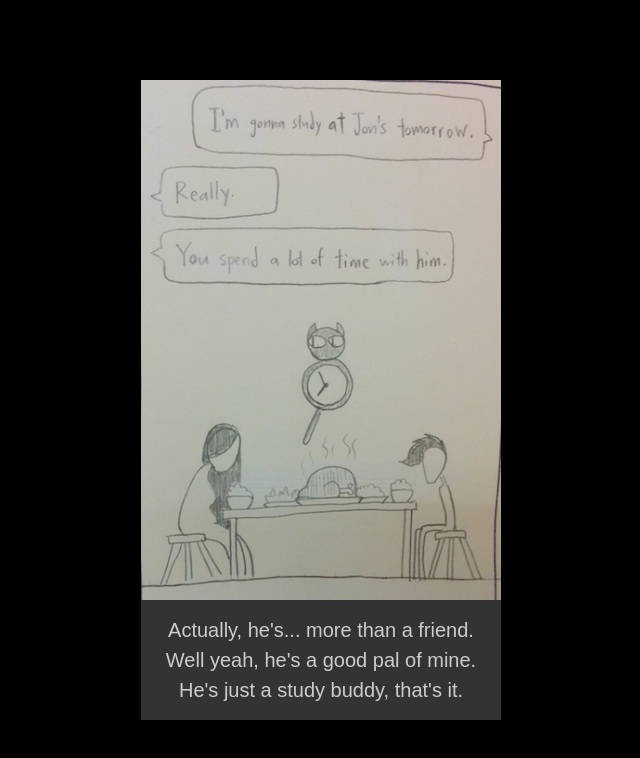
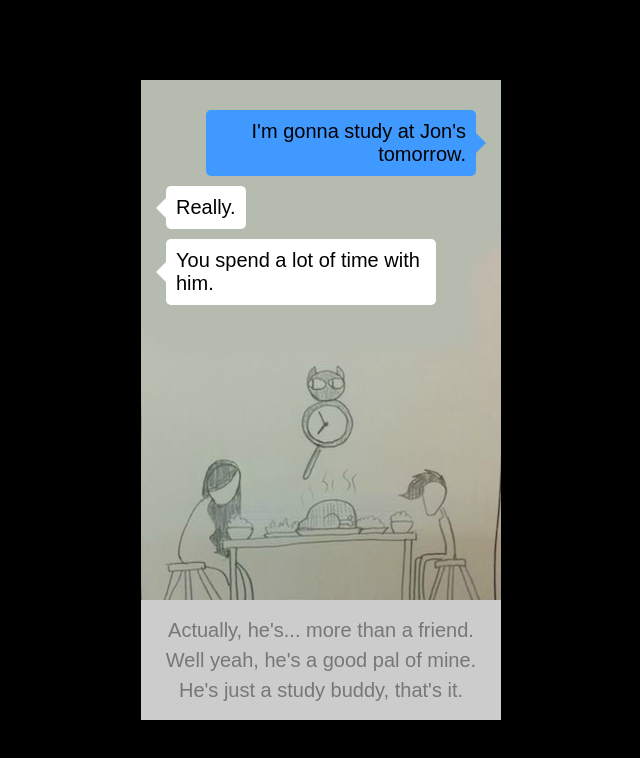
Before and after one commit to ncase/coming-out-simulator-2014, a plain HTML site: page index.html in a window 1280 px wide. Shown: the whole page, without its empty margins (319-959 px from the left). Drawn offline with Linux system fonts and the light colour scheme.

Commit message:
dialogue css

```diff
--- a/index.html
+++ b/index.html
@@ -11,18 +11,78 @@
 	#game{
 
 		width:360px;
-
 		height:100%;
 		min-height: 480px;
 		max-height: 640px;
+
+		overflow: hidden;
 
 		position: absolute;
 		margin:auto;
 		top:0; bottom:0; left:0; right:0;
 
 	}
+	#game #background{
+		position:absolute;
+		bottom:120px;
+		width:100%;height:520px;
+		background-repeat: none;
+	}
+
+
+
+
+	#game #dialogue{
+		position: absolute;
+		top:20px;
+		width:100%;
+	}
+	#game #dialogue > div{
+		position: relative;
+		font-family: sans-serif;
+		font-weight: 100;
+		font-size: 20px;
+		display: inline-block;
+		max-width: 250px;
+		padding:10px;
+		border-radius: 5px;
+		margin:25px;
+		margin-top: 10px;
+		margin-bottom: 0;
+	}
+	#game #dialogue > div:after{
+		top: 50%;
+		border: solid transparent;
+		content: " ";
+		height: 0;
+		width: 0;
+		position: absolute;
+		pointer-events: none;
+		border-color: rgba(255, 255, 255, 0);
+		border-width: 10px;
+		margin-top: -10px;
+	}
+	#game #dialogue > div.other{
+		background: #fff;
+		text-align: left;
+		float:left;
+	}
+	#game #dialogue > div.other:after{
+	    right: 100%;
+		border-right-color: #fff;
+	}
+	#game #dialogue > div.you{
+		background: #4099ff;
+		text-align: right;
+		float:right;
+	}
+	#game #dialogue > div.you:after{
+	    left: 100%;
+		border-left-color: #4099ff;
+	}
+
 	#game #choices{
-		background:#333;
+		background:#ccc;
 		position:absolute; bottom:0;
 		width:330px; height:90px;
 		padding: 15px;
@@ -31,7 +91,7 @@
 		font-weight: 100;
 		font-size: 20px;
 		line-height: 30px;
-		color: #ccc;
+		color: #777;
 		text-align: center;
 	}
 	</style>
@@ -39,7 +99,18 @@
 
 <body>
 	<div id="game">
-		<img src="sketch.jpg" style="position:absolute; width:100%; height:100%"/>
+		<div id="background" style="background-image:url(sketch.png)"></div>
+		<div id="dialogue">
+			<div class="you">
+				I'm gonna study at Jon's tomorrow.
+			</div>
+			<div class="other">
+				Really.
+			</div>
+			<div class="other">
+				You spend a lot of time with him.
+			</div>
+		</div>
 		<div id="choices">
 			Actually, he's... more than a friend.
 			<br>
```
Also changed, not shown: sketch.jpg (deleted), sketch.png (added), 1 other file.
